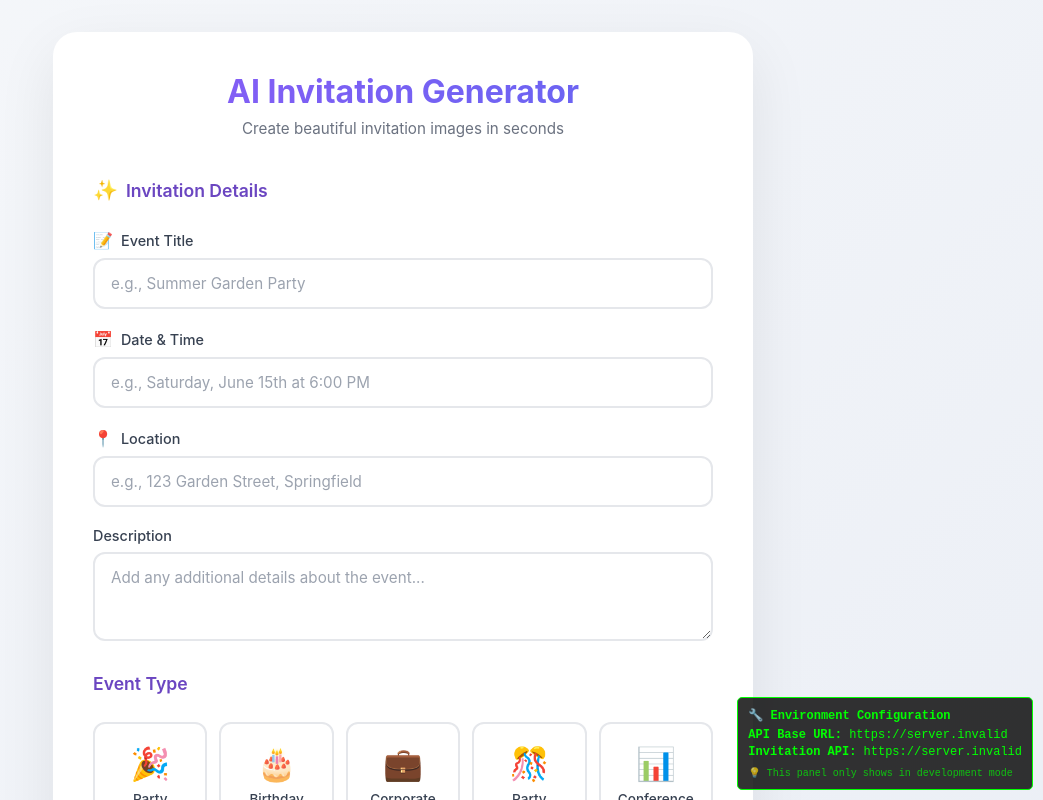
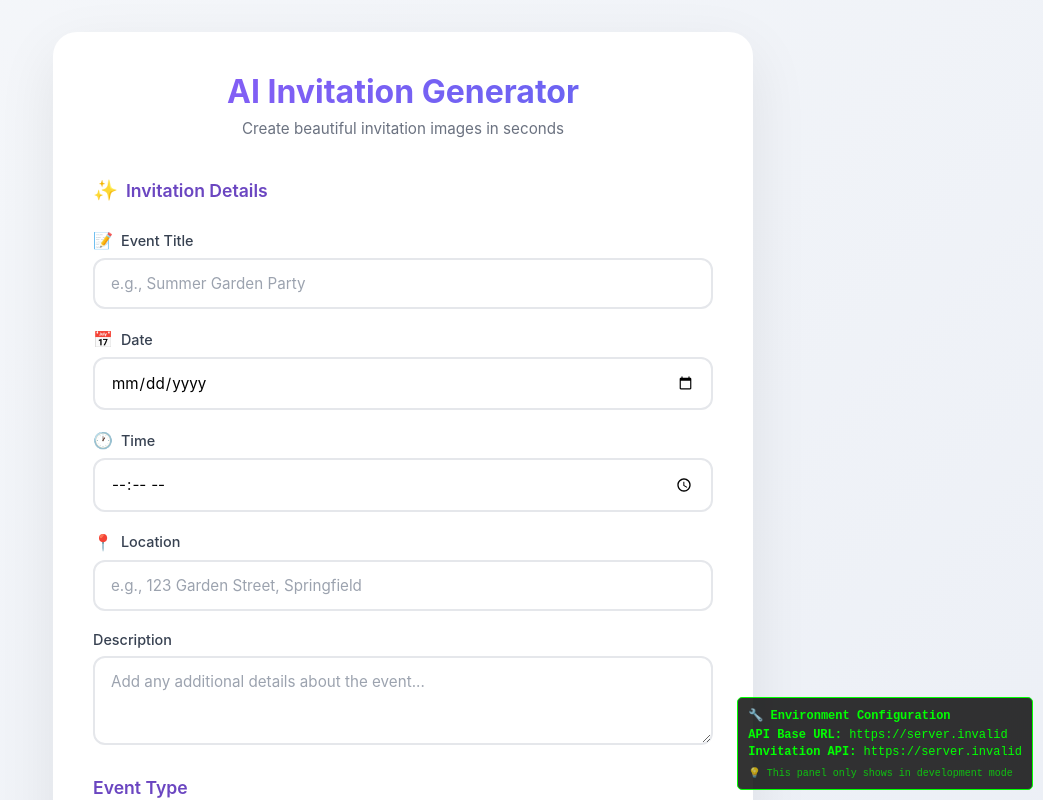
Before and after one commit to santoshambali/invite-craft, a Next.js app: page /create/ai in a window 1280 px wide. Shown: the top 800 px of the page, without its empty margins (237-1280 px from the left). Built offline with nearby package versions, Linux system fonts and the light colour scheme; no server answers.

Commit message:
feat: Introduce AI invitation and social sharing features, add comprehensive documentation, and configure Docker environment.

```diff
--- a/app/create/ai/page.js
+++ b/app/create/ai/page.js
@@ -297,13 +297,27 @@
                         <div className={styles.formGroup}>
                             <label className={styles.label}>
                                 <span className={styles.labelIcon}>📅</span>
-                                Date & Time
+                                Date
                             </label>
                             <input
-                                type="text"
+                                type="date"
                                 name="date"
-                                placeholder="e.g., Saturday, June 15th at 6:00 PM"
                                 value={formData.date}
+                                onChange={handleChange}
+                                className={styles.input}
+                                required
+                            />
+                        </div>
+
+                        <div className={styles.formGroup}>
+                            <label className={styles.label}>
+                                <span className={styles.labelIcon}>🕐</span>
+                                Time
+                            </label>
+                            <input
+                                type="time"
+                                name="time"
+                                value={formData.time}
                                 onChange={handleChange}
                                 className={styles.input}
                                 required
```
